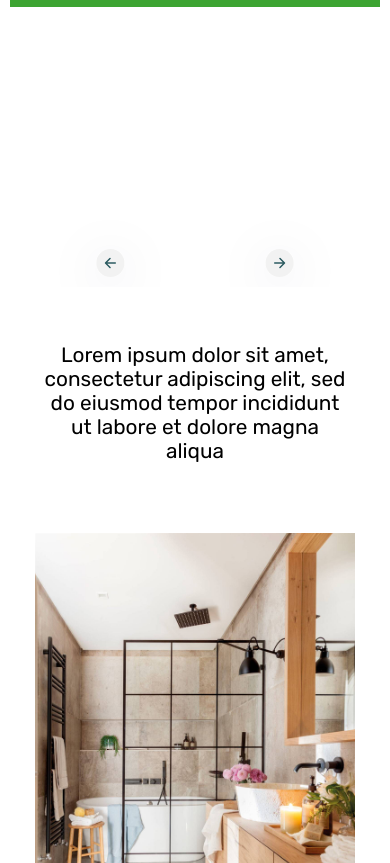
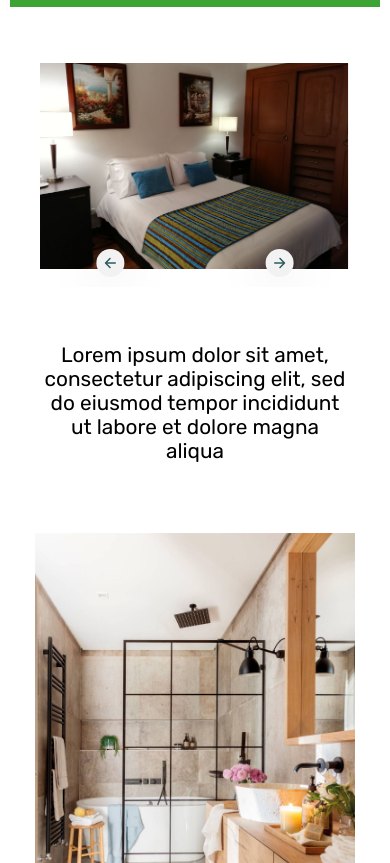
Before and after one commit to DarioAlarcon/tayrona, a plain HTML site: page index.html in a window 390 px wide. Shown: the part 1069-1932 px from the top of the page. Drawn offline with nearby package versions, Linux system fonts and the light colour scheme; a web font is replaced by a local one.

Commit message:
cuartos section done and responsive

```diff
--- a/index.html
+++ b/index.html
@@ -87,35 +87,35 @@
                   <!-- Slide-start -->
                   <div class="swiper-slide tranding-slide">
                     <div class="tranding-slide-img">
-                      <img src="../../web development/tairona_resort/assets/habitacion.jpg" alt="">
+                      <img src="assets/habitacion.jpg" alt="">
                     </div>
                   </div>
                   <!-- Slide-end -->
                   <!-- Slide-start -->
                   <div class="swiper-slide tranding-slide">
                     <div class="tranding-slide-img">
-                      <img src="../../web development/tairona_resort/assets/habitacion.jpg" alt="">
+                      <img src="assets/habitacion.jpg" alt="">
                     </div>
                   </div>
                   <!-- Slide-end -->
                   <!-- Slide-start -->
                   <div class="swiper-slide tranding-slide">
                     <div class="tranding-slide-img">
-                      <img src="../../web development/tairona_resort/assets/habitacion.jpg" alt="">
+                      <img src="assets/habitacion.jpg" alt="">
                     </div>
                   </div>
                   <!-- Slide-end -->
                   <!-- Slide-start -->
                   <div class="swiper-slide tranding-slide">
                     <div class="tranding-slide-img">
-                      <img src="../../web development/tairona_resort/assets/habitacion.jpg" alt="">
+                      <img src="assets/habitacion.jpg" alt="">
                     </div>
                   </div>
                   <!-- Slide-end -->
                   <!-- Slide-start -->
                   <div class="swiper-slide tranding-slide">
                     <div class="tranding-slide-img">
-                      <img src="../../web development/tairona_resort/assets/habitacion.jpg" alt="">
+                      <img src="assets/habitacion.jpg" alt="">
                     </div>
                   </div>
                   <!-- Slide-end -->
```
